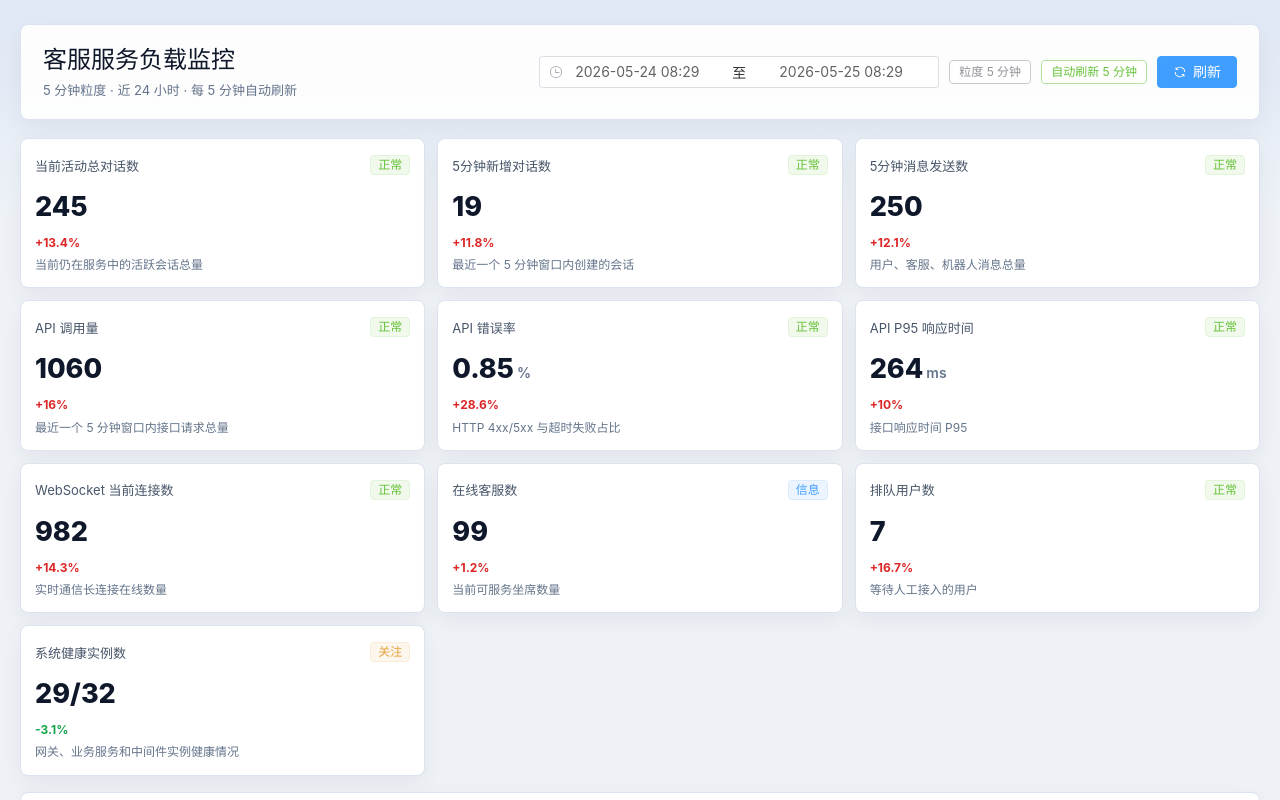
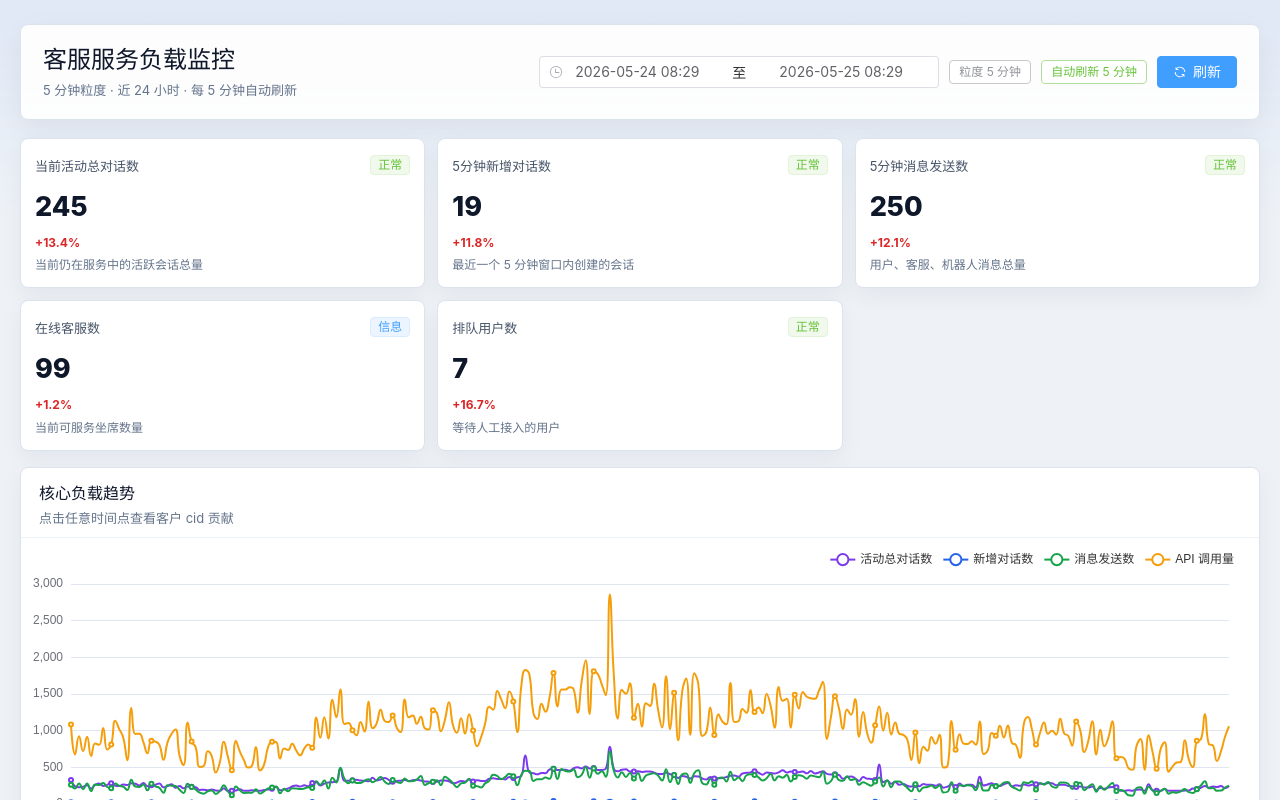
Before and after one commit to bingoyangcs/wellytalk_dashboard, a Vue app: page / in a window 1280 px wide. Shown: the top 800 px of the page. Built offline with nearby package versions, Linux system fonts and the light colour scheme.

Commit message:
Remove infrastructure KPI cards

```diff
--- a/src/mock/dashboardMock.ts
+++ b/src/mock/dashboardMock.ts
@@ -136,9 +136,6 @@ export function mockSummary(points: TimeSeriesPoint[]): Promise<SummaryMetric[]>
     return Promise.resolve([]);
   }
 
-  const apiErrorRate = latest.apiCalls ? (latest.apiFailed / latest.apiCalls) * 100 : 0;
-  const healthyInstances = 29;
-  const totalInstances = 32;
   const trend = (current: number, before = 0) => (before ? round(((current - before) / before) * 100, 1) : 0);
 
   return Promise.resolve([
@@ -167,40 +164,6 @@ export function mockSummary(points: TimeSeriesPoint[]): Promise<SummaryMetric[]>
       description: '用户、客服、机器人消息总量',
     },
     {
-      key: 'apiCalls',
-      label: 'API 调用量',
-      value: latest.apiCalls,
-      trend: trend(latest.apiCalls, previous?.apiCalls),
-      status: latest.apiCalls > 3200 ? 'warning' : 'normal',
-      description: '最近一个 5 分钟窗口内接口请求总量',
-    },
-    {
-      key: 'apiErrorRate',
-      label: 'API 错误率',
-      value: round(apiErrorRate, 2),
-      unit: '%',
-      trend: trend(latest.apiFailed, previous?.apiFailed),
-      status: apiErrorRate > 3 ? 'critical' : apiErrorRate > 1.5 ? 'warning' : 'normal',
-      description: 'HTTP 4xx/5xx 与超时失败占比',
-    },
-    {
-      key: 'latencyP95',
-      label: 'API P95 响应时间',
-      value: latest.latencyP95,
-      unit: 'ms',
-      trend: trend(latest.latencyP95, previous?.latencyP95),
-      status: latest.latencyP95 > 380 ? 'critical' : latest.latencyP95 > 280 ? 'warning' : 'normal',
-      description: '接口响应时间 P95',
-    },
-    {
-      key: 'wsConnections',
-      label: 'WebSocket 当前连接数',
-      value: latest.wsConnections,
-      trend: trend(latest.wsConnections, previous?.wsConnections),
-      status: latest.wsConnections > 2400 ? 'warning' : 'normal',
-      description: '实时通信长连接在线数量',
-    },
-    {
       key: 'onlineAgents',
       label: '在线客服数',
       value: Math.round(clamp(92 + latest.conversations / 2.8, 88, 126)),
@@ -215,14 +178,6 @@ export function mockSummary(points: TimeSeriesPoint[]): Promise<SummaryMetric[]>
       trend: trend(latest.queueBacklog, previous?.queueBacklog),
       status: latest.queueBacklog > 180 ? 'critical' : latest.queueBacklog > 90 ? 'warning' : 'normal',
       description: '等待人工接入的用户',
-    },
-    {
-      key: 'healthyInstances',
-      label: '系统健康实例数',
-      value: `${healthyInstances}/${totalInstances}`,
-      trend: -3.1,
-      status: healthyInstances < totalInstances ? 'warning' : 'normal',
-      description: '网关、业务服务和中间件实例健康情况',
     },
   ]);
 }
```
